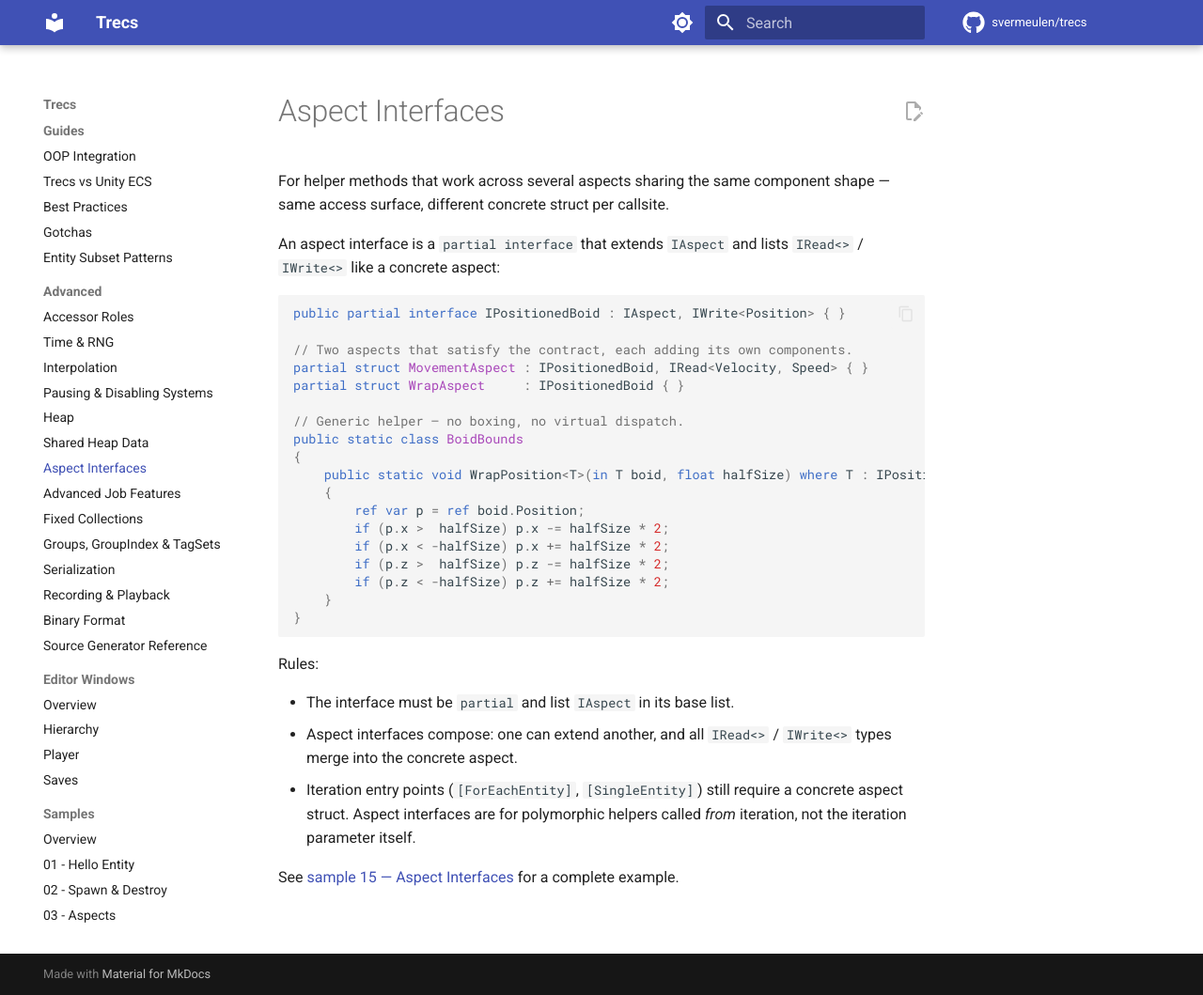
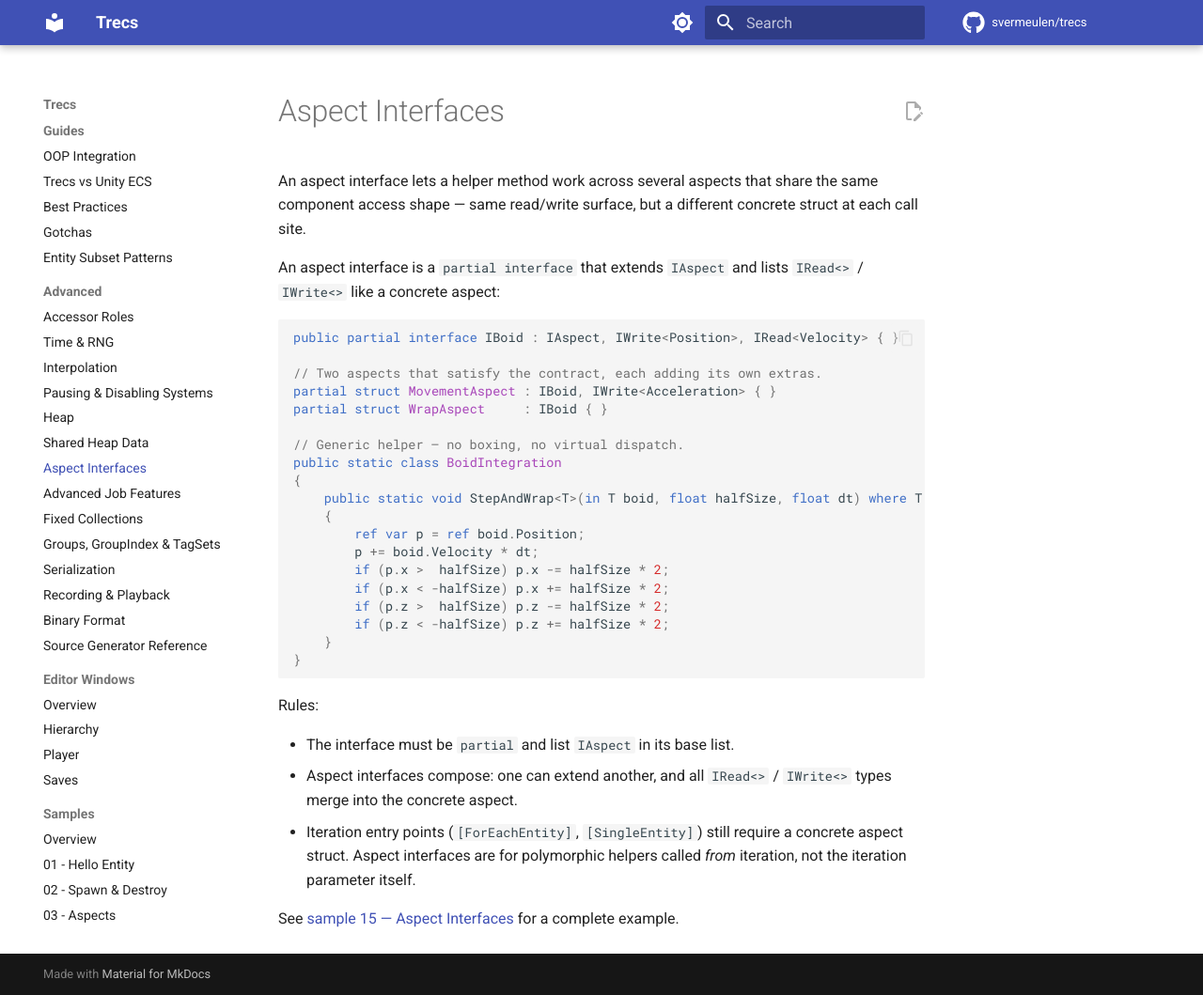
Before and after one commit to svermeulen/trecs, an MkDocs documentation site: the page built from docs/advanced/aspect-interfaces.md, in a window 1280 px wide and 1059 px high. Shown: the whole window at 94% size. Built offline with MkDocs 1.6.1 and Material for MkDocs 9.7.7, drawn with Linux system fonts in a browser that asks for light colours; comment, search, counter and statistics services are not loaded.

Commit message:
Changed aspect-interfaces.md.

````diff
--- a/docs/advanced/aspect-interfaces.md
+++ b/docs/advanced/aspect-interfaces.md
@@ -1,22 +1,23 @@
 # Aspect Interfaces
 
-For helper methods that work across several aspects sharing the same component shape — same access surface, different concrete struct per callsite.
+An aspect interface lets a helper method work across several aspects that share the same component access shape — same read/write surface, but a different concrete struct at each call site.
 
 An aspect interface is a `partial interface` that extends `IAspect` and lists `IRead<>` / `IWrite<>` like a concrete aspect:
 
 ```csharp
-public partial interface IPositionedBoid : IAspect, IWrite<Position> { }
+public partial interface IBoid : IAspect, IWrite<Position>, IRead<Velocity> { }
 
-// Two aspects that satisfy the contract, each adding its own components.
-partial struct MovementAspect : IPositionedBoid, IRead<Velocity, Speed> { }
-partial struct WrapAspect     : IPositionedBoid { }
+// Two aspects that satisfy the contract, each adding its own extras.
+partial struct MovementAspect : IBoid, IWrite<Acceleration> { }
+partial struct WrapAspect     : IBoid { }
 
 // Generic helper — no boxing, no virtual dispatch.
-public static class BoidBounds
+public static class BoidIntegration
 {
-    public static void WrapPosition<T>(in T boid, float halfSize) where T : IPositionedBoid
+    public static void StepAndWrap<T>(in T boid, float halfSize, float dt) where T : IBoid
     {
         ref var p = ref boid.Position;
+        p += boid.Velocity * dt;
         if (p.x >  halfSize) p.x -= halfSize * 2;
         if (p.x < -halfSize) p.x += halfSize * 2;
         if (p.z >  halfSize) p.z -= halfSize * 2;
````
